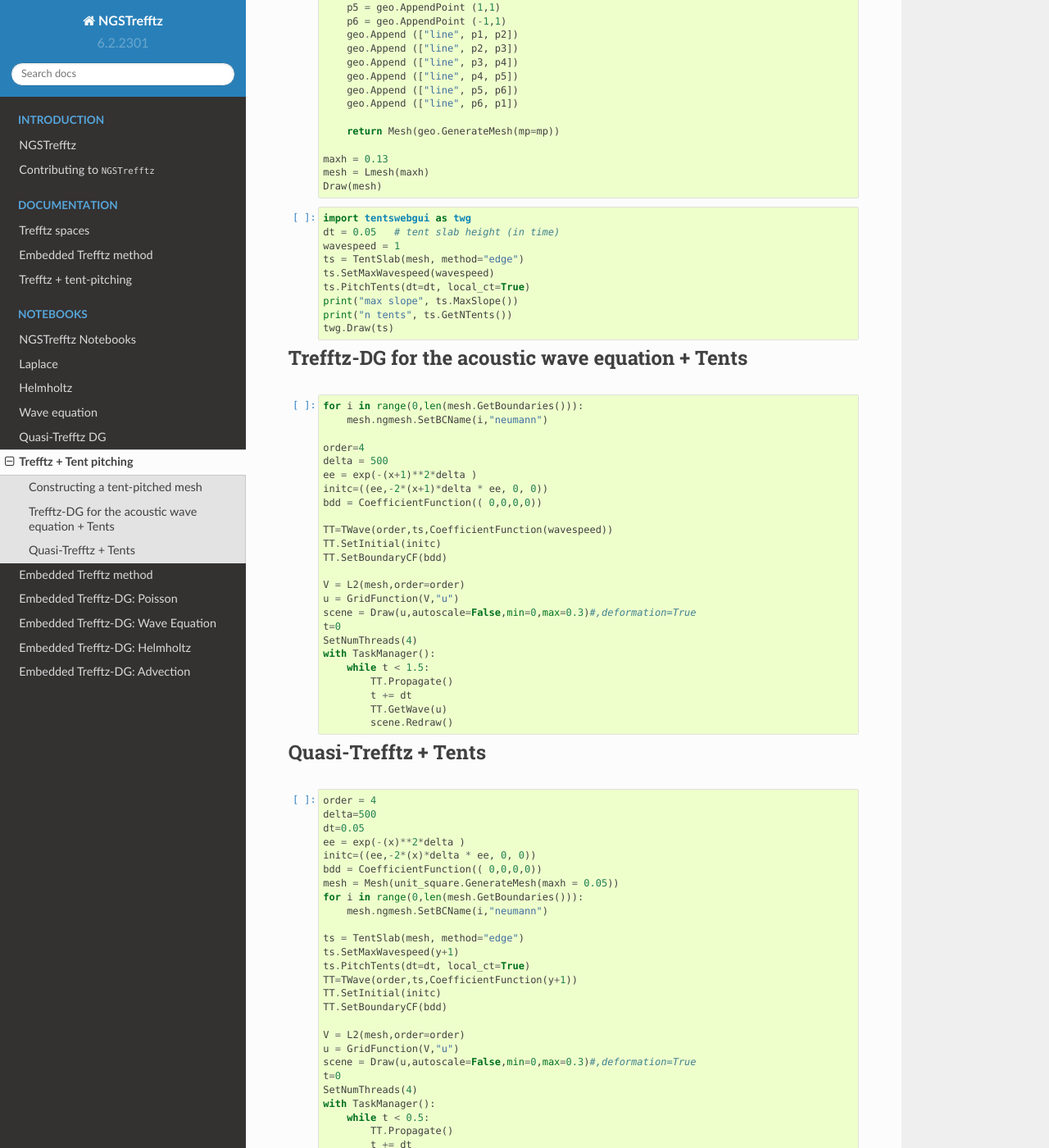
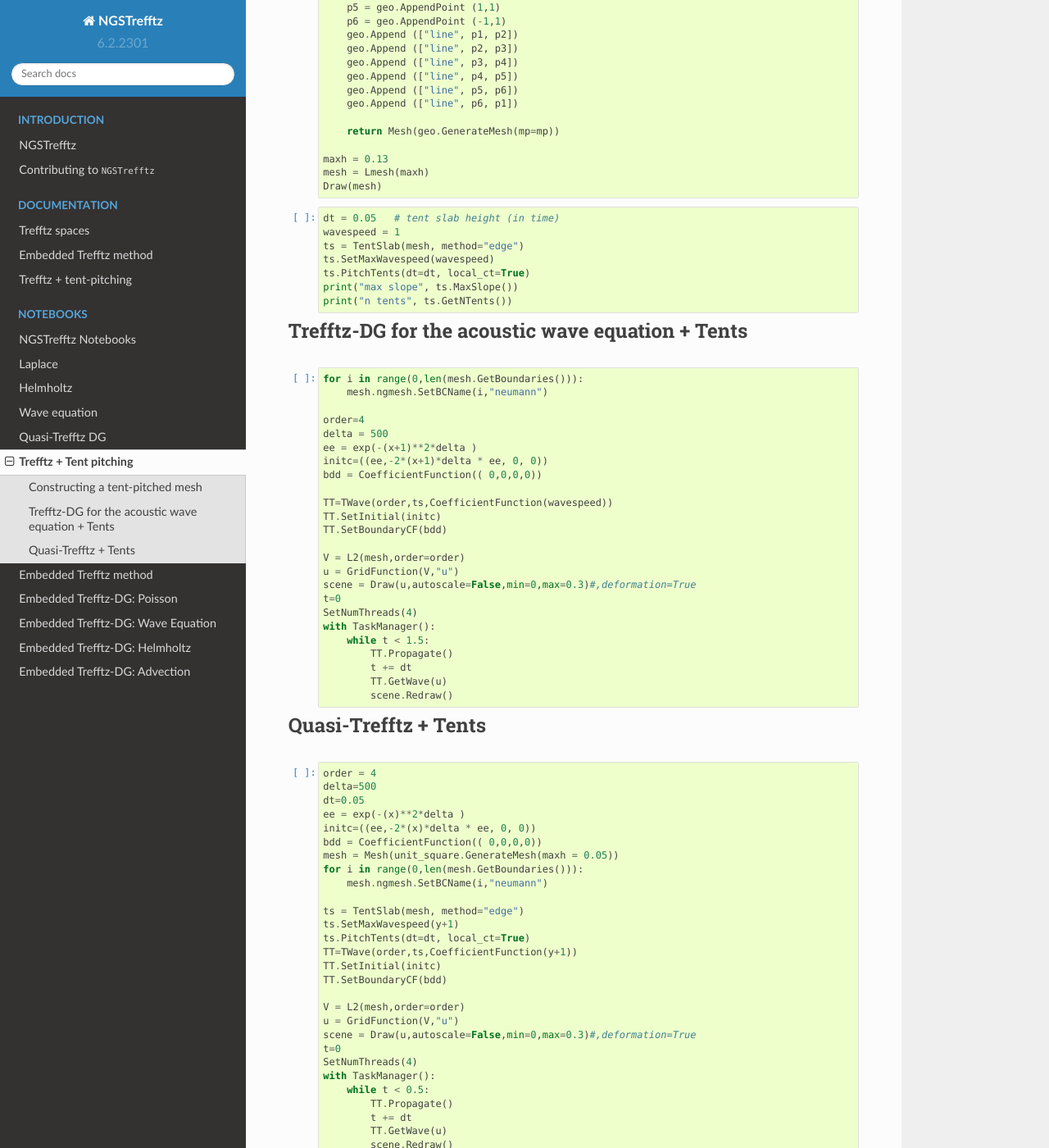
Before and after one commit to PaulSt/NGSTrefftz, a Sphinx documentation site: the page built from docs/notebooks/twavetents.ipynb, in a window 1280 px wide and 1400 px high, scrolled down 668 px. Shown: the whole window at 82% size. Built offline with Sphinx 7.4.7 and the Read the Docs theme 2.0.0, drawn with Linux system fonts in a browser that asks for light colours; pages that are not in the unit, such as notebooks, are missing from menus; the version number is read from the project's files by our own code.

Commit message:
docker cleanup, remove tentswebgui

```diff
--- /dev/null
+++ b/docs/_static/css/mytheme.css
@@ -0,0 +1,3 @@
+@import 'theme.css';
+
+.MathJax { font-size: 0.9em !important; }
--- a/docs/conf.py
+++ b/docs/conf.py
@@ -133,6 +133,8 @@
         div.p-Widget div div div div.dg ul li div.dg {
             margin-bottom: 0px;
         }
+
+        .MathJax { font-size: 0.9em !important; }
     </style>
 
 .. only:: html
@@ -191,5 +193,8 @@
 # relative to this directory. They are copied after the builtin static files,
 # so a file named "default.css" will overwrite the builtin "default.css".
 html_static_path = ['_static']
+html_css_files = [ 'css/mytheme.css' ]
+html_style = 'css/mytheme.css'
+
 
 # html_js_files = ['webgui_jupyter_widgets.js', 'webgui.js', 'tentswebgui.js']
```
Also changed, not shown: docs/notebooks/twavetents.ipynb, 3 other files.
